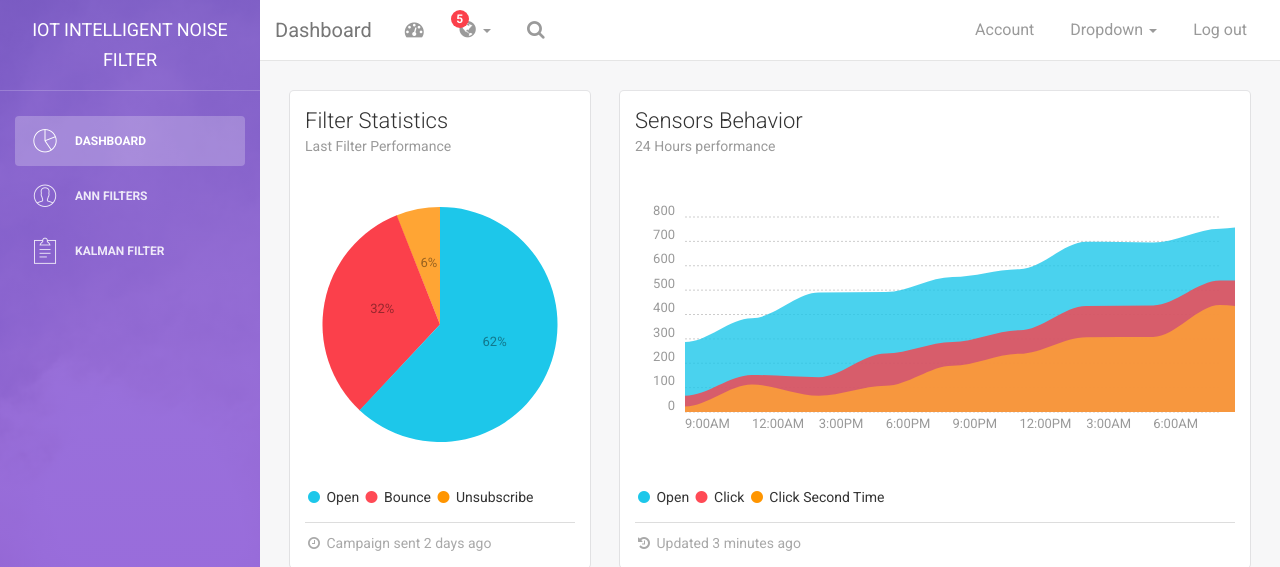
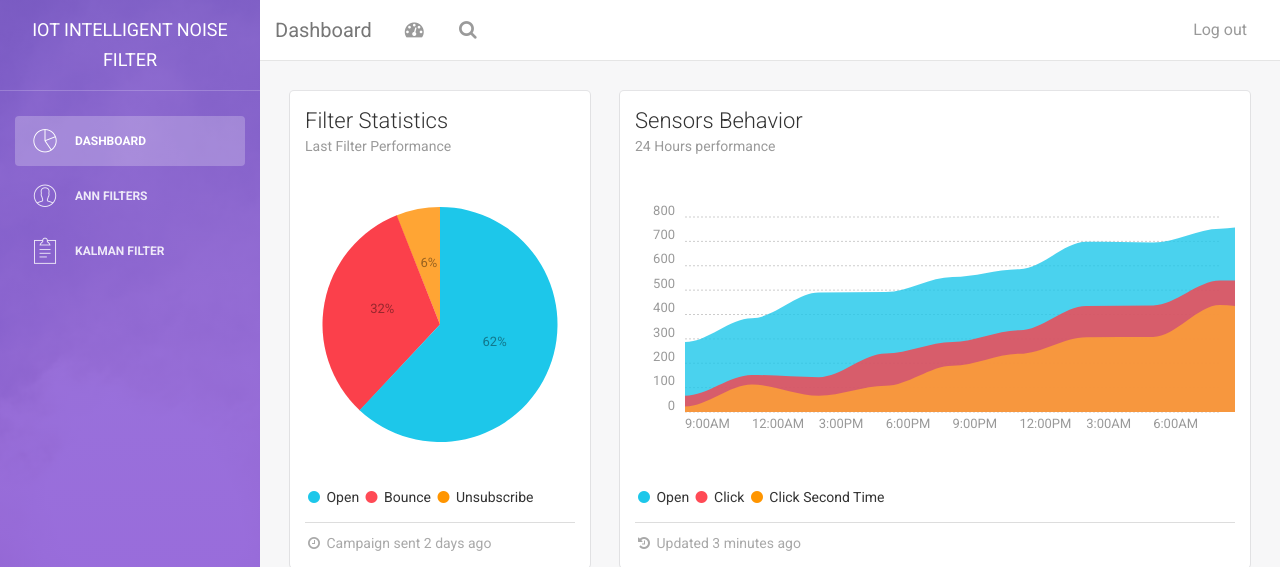
Before and after one commit to itsMagondu/IoTNeuralNetworks, a Django app: template noisefilter/apps/filter/templates/filter/home.html in a window 1280 px wide. Shown: the top 567 px of the page. Run offline with Django 3.2, Linux system fonts and the light colour scheme; the template is opened without the code that fills it, so the values that code supplies are empty; parts of the project's set-up code (start-up, migrations or seed data) failed here and were passed over; some libraries are stand-ins or nearby versions.

Commit message:
small fixes

```diff
--- a/noisefilter/noisefilter/templates/base3.html
+++ b/noisefilter/noisefilter/templates/base3.html
@@ -124,20 +124,6 @@
                                 <i class="fa fa-dashboard"></i>
                             </a>
                         </li>
-                        <li class="dropdown">
-                          <a href="#" class="dropdown-toggle" data-toggle="dropdown">
-                            <i class="fa fa-globe"></i>
-                            <b class="caret"></b>
-                            <span class="notification">5</span>
-                        </a>
-                        <ul class="dropdown-menu">
-                            <li><a href="#">Notification 1</a></li>
-                            <li><a href="#">Notification 2</a></li>
-                            <li><a href="#">Notification 3</a></li>
-                            <li><a href="#">Notification 4</a></li>
-                            <li><a href="#">Another notification</a></li>
-                        </ul>
-                    </li>
                     <li>
                        <a href="">
                         <i class="fa fa-search"></i>
@@ -146,26 +132,6 @@
             </ul>
 
             <ul class="nav navbar-nav navbar-right">
-                <li>
-                   <a href="">
-                       Account
-                   </a>
-               </li>
-               <li class="dropdown">
-                  <a href="#" class="dropdown-toggle" data-toggle="dropdown">
-                    Dropdown
-                    <b class="caret"></b>
-                </a>
-                <ul class="dropdown-menu">
-                    <li><a href="#">Action</a></li>
-                    <li><a href="#">Another action</a></li>
-                    <li><a href="#">Something</a></li>
-                    <li><a href="#">Another action</a></li>
-                    <li><a href="#">Something</a></li>
-                    <li class="divider"></li>
-                    <li><a href="#">Separated link</a></li>
-                </ul>
-            </li>
             <li>
                 <a href="#">
                     Log out
```
